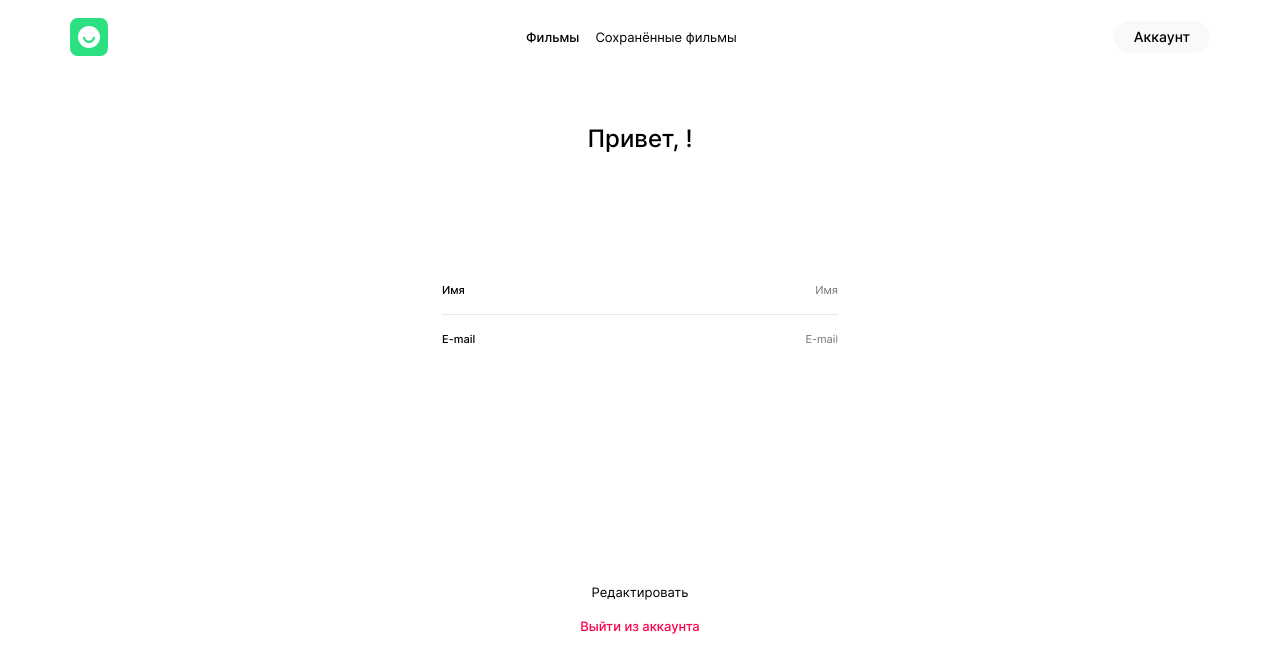
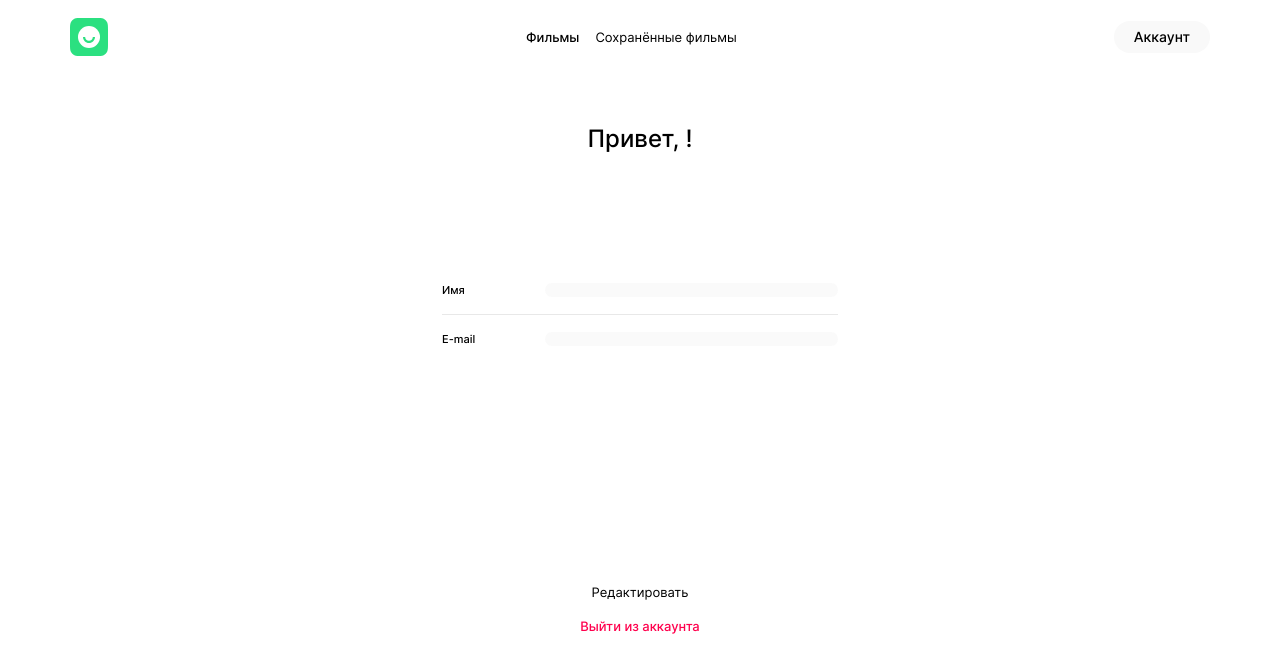
Before and after one commit to OlgaSharoglazova/movies-explorer-frontend, a React (Create React App) app: page /profile in a window 1280 px wide. Shown: the top 672 px of the page. Built offline with nearby package versions, Linux system fonts and the light colour scheme; no server answers.

Commit message:
доделать функционал и поправить верстку профиля

```diff
--- a/src/components/App/App.js
+++ b/src/components/App/App.js
@@ -20,7 +20,7 @@ function App() {
   const [isSuccess, setIsSuccess] = React.useState(false);
   const [isLoggedIn, setisLoggedIn] = React.useState(false);
   const [userData, setUserData] = React.useState({});
-  const [currentUser, setСurrentUser] = React.useState({});
+  const [currentUser, setCurrentUser] = React.useState({});
   const [movies, setMovies] = React.useState([]);
 
   const navigate = useNavigate();
@@ -87,6 +87,13 @@ function App() {
       .catch((err) => console.log(`Ошибка: ${err}`));
   }
 
+  function handleLogout() {
+    setisLoggedIn(false);
+    setCurrentUser({});
+    localStorage.clear();
+    navigate("/", { replace: true })
+  }
+
   //получение всех фильмов
 
   React.useEffect(() => {
@@ -97,6 +104,29 @@ function App() {
     })
     .catch((err) => console.log(`Ошибка: ${err}`));
   })
+
+  // получение данных пользователя
+  React.useEffect( () => {
+    const token = localStorage.getItem("jwt");
+    if (token) {
+      mainApi.getProfile()
+      .then((userdata) => {
+        setCurrentUser(userdata);
+      })
+      .catch( (err) => { console.log(`Ошибка: ${err}`) })
+    }
+  }, [isLoggedIn])
+
+  // обновление данных пользователя
+
+  function handleUpdateUser(dataUser) {
+    mainApi
+      .editProfile(dataUser)
+      .then((newData) => {
+        setCurrentUser(newData);
+      })
+      .catch((err) => console.log(`Ошибка: ${err}`));
+  }
 
 
   return (
@@ -140,7 +170,7 @@ function App() {
             path="/profile"
             element={
               <>
-                <Profile onBurgerClick={handleBurgerClick} />
+                <Profile onBurgerClick={handleBurgerClick} onLogout={handleLogout} isSuccess={isSuccess} onUpdateUser={handleUpdateUser} />
                 <Navigation isOpen={isMenuOpened} onClose={closeMenu} />
               </>
             }
--- a/src/components/Login/Login.js
+++ b/src/components/Login/Login.js
@@ -19,7 +19,7 @@ function Login({ handleLogin }) {
           <img className="login__logo" alt="Логотип" src={logo} />
         </Link>
         <h1 className="login__title">Рады видеть!</h1>
-        <form className="login__form" noValidate onSubmit={handleSubmit}>
+        <form name="login-form" className="login__form" noValidate onSubmit={handleSubmit}>
           <label className="login__label">E-mail</label>
           <input
             className="login__input"
--- a/src/components/Profile/Profile.css
+++ b/src/components/Profile/Profile.css
@@ -27,6 +27,12 @@
   display: flex;
   flex-direction: column;
   width: 100%;
+}
+
+.profile__fieldset {
+  padding: 0;
+  margin: 0 0 220px 0;
+  border: none;
 }
 
 .profile__input-container {
@@ -70,19 +76,23 @@
   flex-direction: column;
 }
 
-.profile__submit-error {
+.profile__submit-result {
   font-weight: 400;
   font-size: 10px;
   line-height: 12;
+  height: 100px;
   color: #ee3465;
-  margin-top: 189px;
+  display: flex;
+}
+
+.profile__submit-result_hidden {
   display: none;
 }
 
 .profile__submit-button {
   width: 100%;
   height: 45px;
-  margin: 223px 0 50px 0;
+  margin: 0 0 50px 0;
   border-radius: 3px;
   background-color: #ff6838;
   border: none;
@@ -92,17 +102,15 @@
   font-weight: 500;
   line-height: 17px;
   cursor: pointer;
-  display: none;
 }
 
 .button:hover {
   opacity: 0.8;
 }
 
-.profile__submit-button_disabled {
+.profile__submit-button:disabled {
   background-color: #f8f8f8;
   color: #c2c2c2;
-  margin-top: 20px;
 }
 
 .profile__edit {
@@ -114,7 +122,6 @@
   font-weight: 400;
   line-height: 16px;
   cursor: pointer;
-  margin-top: 220px;
   margin-bottom: 16px;
 }
 
@@ -139,8 +146,8 @@
     margin-top: 96px;
   }
 
-  .profile__edit {
-    margin-top: 210px;
+  .profile__fieldset {
+    margin-bottom: 210px;
   }
 }
 
@@ -155,7 +162,7 @@
     max-width: 260px;
   }
 
-  .profile__edit {
-    margin-top: 379px;
+  .profile__fieldset {
+    margin-bottom: 379px;
   }
 }
--- a/src/components/Profile/Profile.js
+++ b/src/components/Profile/Profile.js
@@ -2,18 +2,41 @@ import React from "react";
 import "./Profile.css";
 import Header from "../Header/Header";
 import { CurrentUserContext } from "../../contexts/CurrentUserContext";
+import { useFormWithValidation } from "../../utils/UseValidation";
 
-function Profile() {
+function Profile({ onUpdateUser, onLogout }) {
+  const currentUser = React.useContext(CurrentUserContext);
+  const [isEditing, setIsEditing] = React.useState(false);
+  const [isSuccess, setIsSuccess] = React.useState(false);
+  const [isChanged, setIsChanged] = React.useState(false);
+  const { values, handleChange, errors, isValid } = useFormWithValidation();
 
-  const currentUser = React.useContext(CurrentUserContext);
+  function handleStartEditing() {
+    setIsEditing(true);
+  }
+
+  function handleSubmit(evt) {
+    evt.preventDefault();
+    onUpdateUser(values);
+    setIsSuccess(true);
+    setIsChanged(true);
+  }
 
   return (
     <>
       <Header></Header>
       <main className="profile">
         <section className="profile__container">
-          <h1 className="profile__title">Привет, {currentUser.name}!</h1>
-          <form className="profile__form">
+          <h1 className="profile__title">{`Привет, ${
+            currentUser.name || ""
+          }!`}</h1>
+          <form
+            name="profile-form"
+            className="profile__form"
+            onSubmit={handleSubmit}
+            noValidate
+          >
+            <fieldset className="profile__fieldset">
               <div className="profile__input-container">
                 <label className="profile__label">Имя</label>
                 <input
@@ -21,12 +44,15 @@ function Profile() {
                   id="name"
                   type="text"
                   name="name"
-                placeholder="Имя"
+                  placeholder={currentUser.name}
                   required
                   minLength="2"
                   maxLength="30"
+                  value={values.name || ""}
+                  onChange={handleChange}
+                  disabled={isEditing ? false : true}
                 />
-              <span className="profile__error"></span>
+                <span className="profile__error">{errors.name || ""}</span>
               </div>
               <div className="profile__line"></div>
               <div className="profile__input-container">
@@ -36,24 +62,64 @@ function Profile() {
                   id="email"
                   type="email"
                   name="email"
-                placeholder="E-mail"
+                  placeholder={currentUser.email}
                   required
+                  value={values.email || ""}
+                  onChange={handleChange}
+                  pattern="[a-z0-9]+@[a-z]+\.[a-z]{2,3}"
+                  disabled={isEditing ? false : true}
                 />
-              <span className="profile__error"></span>
+                <span className="profile__error">{errors.email || ""}</span>
               </div>
+            </fieldset>
             <div className="profile__actions">
+              {isEditing ? (
                 <div className="profile__submit">
-                <span className="profile__submit-error">
+                  {isSuccess ? (
+                    <span
+                      className={
+                        isChanged
+                          ? "profile__submit-result"
+                          : "profile__submit-result_hidden"
+                      }
+                    >
+                      Данные успешно изменены.
+                    </span>
+                  ) : (
+                    <span
+                      className={
+                        isChanged
+                          ? "profile__submit-result"
+                          : "profile__submit-result_hidden"
+                      }
+                    >
                       При обновлении профиля произошла ошибка.
                     </span>
-                <button type="submit" className="profile__submit-button button">
+                  )}
+                  <button
+                    type="submit"
+                    className="profile__submit-button button"
+                    disabled={!isValid || isChanged}
+                  >
                     Сохранить
                   </button>
                 </div>
-              <button className="profile__edit button">Редактировать</button>
-              <button className="profile__sign-out button">
+              ) : (
+                <>
+                  <button
+                    className="profile__edit button"
+                    onClick={handleStartEditing}
+                  >
+                    Редактировать
+                  </button>
+                  <button
+                    className="profile__sign-out button"
+                    onClick={onLogout}
+                  >
                     Выйти из аккаунта
                   </button>
+                </>
+              )}
             </div>
           </form>
         </section>
--- a/src/components/Register/Register.js
+++ b/src/components/Register/Register.js
@@ -19,7 +19,7 @@ function Register({ handleRegister }) {
           <img className="register__logo" alt="Логотип" src={logo} />
         </Link>
         <h1 className="register__title">Добро пожаловать!</h1>
-        <form className="register__form" noValidate onSubmit={handleSubmit}>
+        <form name="register-form" className="register__form" noValidate onSubmit={handleSubmit}>
           <label className="register__label">Имя</label>
           <input
             className="register__input"
--- a/src/utils/AuthApi.js
+++ b/src/utils/AuthApi.js
@@ -29,6 +29,7 @@ export const checkToken = (token) => {
     method: "GET",
     headers: {
       "Content-Type": "application/json",
+      "Authorization": `Bearer ${ token }`,
     },
   }).then(checkResponse);
 };
--- a/src/utils/MainApi.js
+++ b/src/utils/MainApi.js
@@ -11,7 +11,7 @@ class MainApi {
     const response = await fetch(`${this._baseUrl}/users/me`, {
       headers: {
         "Content-Type": "application/json",
-        // authorization: `Bearer ${localStorage.getItem("jwt")}`,
+         authorization: `Bearer ${localStorage.getItem("jwt")}`,
       },
     });
     return this._checkResponse(response);
@@ -22,7 +22,7 @@ class MainApi {
       method: "PATCH",
       headers: {
         "Content-Type": "application/json",
-        // authorization: `Bearer ${localStorage.getItem("jwt")}`,
+         authorization: `Bearer ${localStorage.getItem("jwt")}`,
       },
       body: JSON.stringify({
         name: `${dataUser.name}`,
@@ -36,7 +36,7 @@ class MainApi {
     return fetch(`${this._baseUrl}/movies`, {
       headers: {
         "Content-Type": "application/json",
-        // authorization: `Bearer ${localStorage.getItem("jwt")}`,
+         authorization: `Bearer ${localStorage.getItem("jwt")}`,
       },
     }).then(this._checkResponse);
   }
```
Lines whose indentation alone changed are shown as unchanged.
